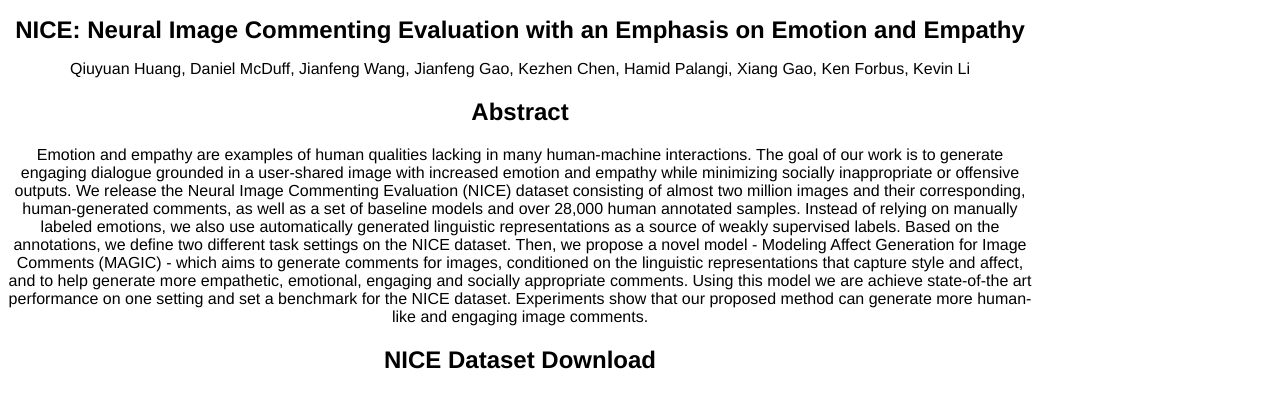
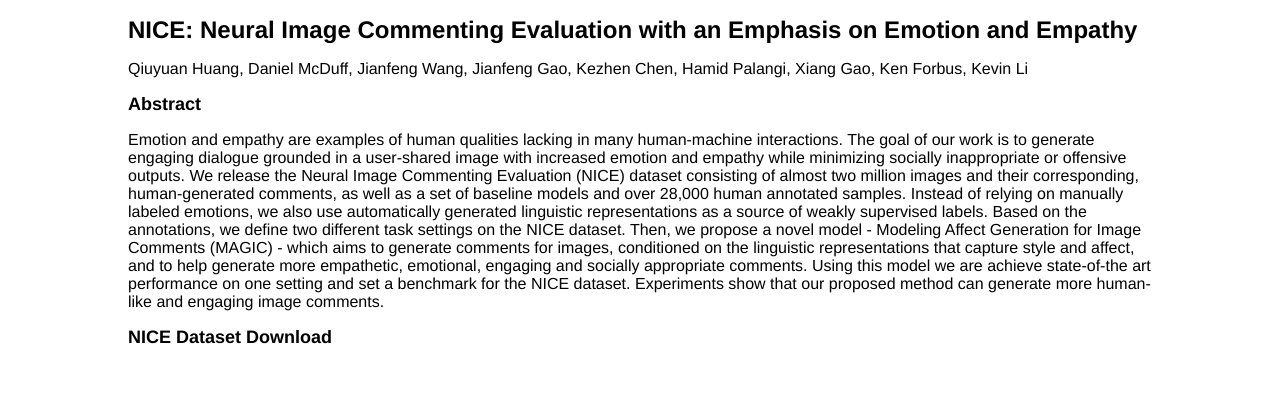
Before and after one commit to nicedataset/NICEdataset.github.io, a plain HTML site: page index.html in a window 1280 px wide. Drawn offline with Linux system fonts and the light colour scheme.

Commit message:
Center page margins

```diff
--- a/style.css
+++ b/style.css
@@ -1,9 +1,13 @@
 body {
     font-family: "Helvetica Neue", Helvetica, Arial, sans-serif;
     width: 80%;
-    text-align: center
+    margin: auto
 }
 
 h1 {
     font-size: 24px;
 }
+
+h2 {
+    font-size: 18px;
+}
```
